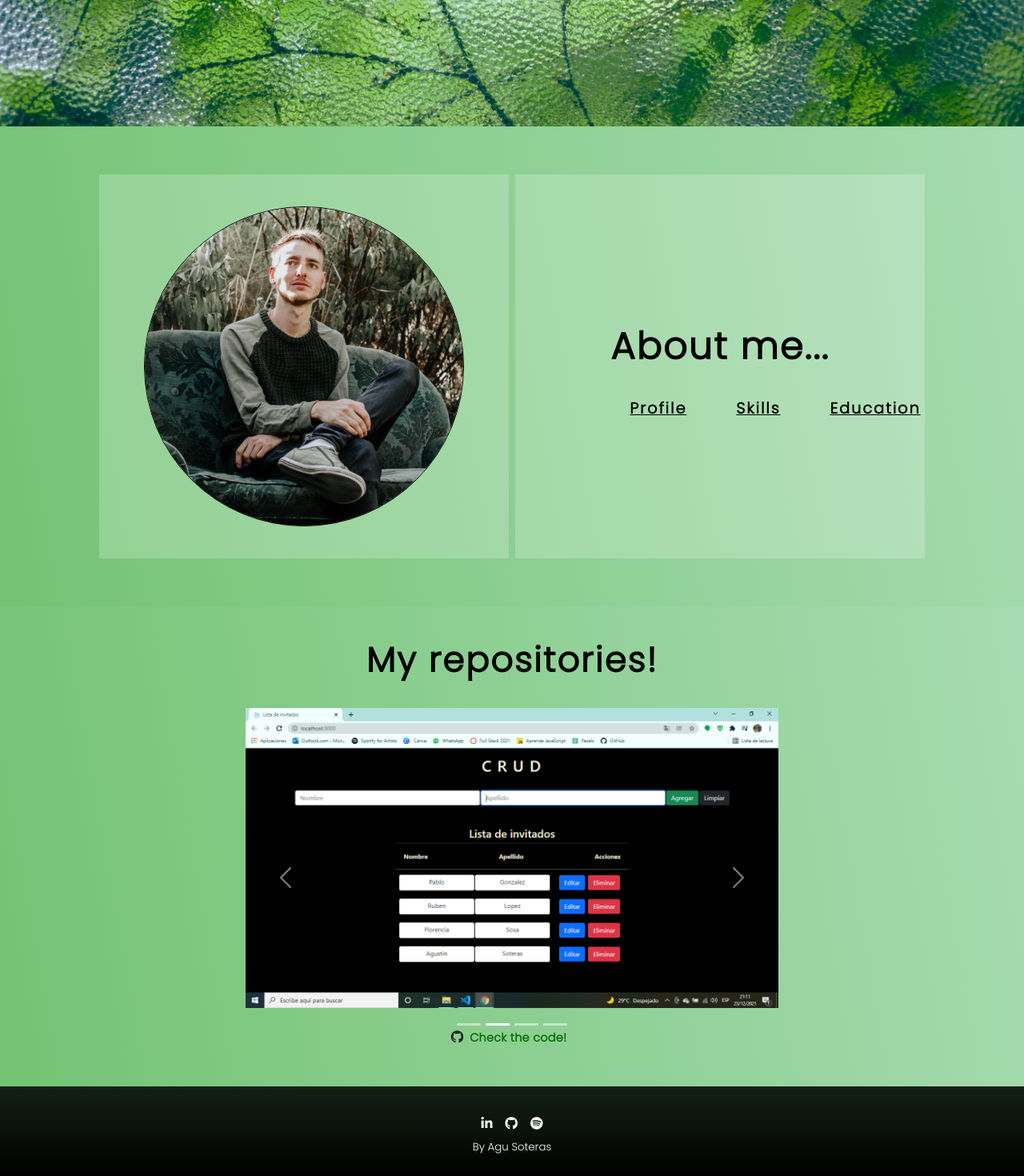
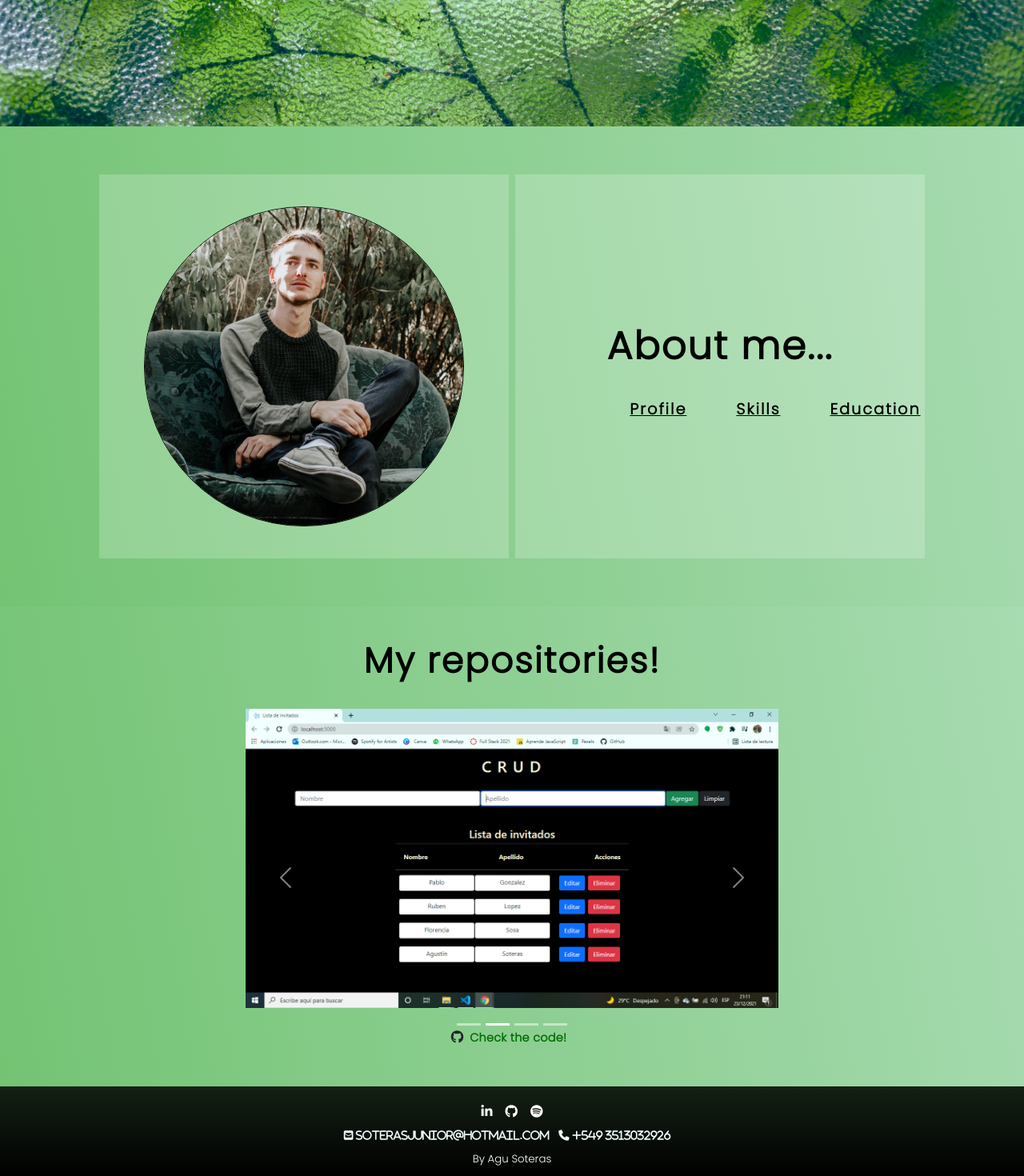
Before and after one commit to agusoteras/portfolio, a React (Create React App) app: page / in a window 1280 px wide. Shown: the part 442-1912 px from the top of the page at 80% size. Built offline with nearby package versions, Linux system fonts and the light colour scheme.

Commit message:
the last

```diff
--- a/public/index.html
+++ b/public/index.html
@@ -18,7 +18,7 @@
     />
     <link rel="apple-touch-icon" href="%PUBLIC_URL%/logo192.png" />
     <link rel="manifest" href="%PUBLIC_URL%/manifest.json" />
-    <title>Portfolio</title>
+    <title>Portfolio A.S.</title>
   </head>
   <body>
     <noscript>You need to enable JavaScript to run this app.</noscript>
--- a/src/components/footer/Footer.js
+++ b/src/components/footer/Footer.js
@@ -5,9 +5,13 @@ const Footer = () => {
     return (
         <div className='footer'>
             <div>
-            <a target="_blank" href="https://www.linkedin.com/in/agustinsoteras/" class="fab fa-linkedin-in"></a>
-            <a target="_blank" href='https://github.com/agusoteras' class="fab fa-github"></a>
-            <a target="_blank" href='https://open.spotify.com/artist/5hu3DKzTcKPOt7VyIQeMQv' class="fab fa-spotify"></a>
+                 <a target="_blank" href="https://www.linkedin.com/in/agustinsoteras/" class="fab fa-linkedin-in"></a>
+                 <a target="_blank" href='https://github.com/agusoteras' class="fab fa-github"></a>
+                 <a target="_blank" href='https://open.spotify.com/artist/5hu3DKzTcKPOt7VyIQeMQv' class="fab fa-spotify"></a>
+            </div>
+            <div className='contact'>
+                   <i class="fas fa-envelope-square"> soterasjunior@hotmail.com</i>
+                   <i class="fas fa-phone"> +549 3513032926</i>
             </div>
              <p>By Agu Soteras</p>
         </div>
--- a/src/components/footer/footer.css
+++ b/src/components/footer/footer.css
@@ -23,4 +23,17 @@
     font-family: 'Poppins', sans-serif;
     font-size: smaller;
     margin-top: 4px;
+    font-size: smaller;
 }
+.contact {
+    display: flex;
+    justify-content: center;
+    align-items: center;
+}
+.contact i {
+    color: azure;
+    margin-right: 12px;
+    margin-top: 8px;
+    margin-bottom: 8px;
+    font-size: smaller;
+}
--- a/src/components/header/Header.js
+++ b/src/components/header/Header.js
@@ -13,7 +13,7 @@ const Header = () => {
                         <a href='#portfolio'>Portfolio</a>
                     </li>
                     <li className='btn btn-dark'>
-                        <a target="_blank" href='https://github.com/agusoteras'>GitHub</a>
+                        <a target="_blank" href='https://github.com/agusoteras/portfolio'>GitHub</a>
                     </li>
                 </ul>
             </nav>
--- a/src/components/header/header.css
+++ b/src/components/header/header.css
@@ -58,10 +58,10 @@ a:hover {
     padding-bottom: 14px;
     margin: auto;
     animation-name: title;
-    animation-duration: 6s;
+    animation-duration: 7s;
 }
 @keyframes title {
-    0% {letter-spacing: -8px;}
+    0% {letter-spacing: -9px;}
     100% {letter-spacing: 2px;}
 }
 .titles h1:hover {
--- a/src/components/main/Main.js
+++ b/src/components/main/Main.js
@@ -22,8 +22,8 @@ const Main = () => {
                         <Switch>
                             <Route path="/profile">
                                 <div className='container profile'>
-                                    <p>Hola! mi nombre es Agu, soy un desarrollador Frontend de la ciudad de Cordoba, Argentina. Me especializo en la programacion con React.js tanto de aplicaciones como de sitios web y estoy en busca de experiencia profesional para desarrollar mi carrera en el mundo de la programación, espero que podamos trabajar juntos!  </p>
-                                    <a href='../../assets/curriculum.pdf' download="Curriculum.pdf" className='btn btn-dark'>Download CV</a>
+                                    <p>¡Hi! My name is Agu, I’m a Frontend developer from Córdoba, Argentina. I specialize in programming with React.js, both in applications and websites, so I’m looking for professional experience to develop my career in the programming world, I hope we could work together!  </p>
+                                    <a href={process.env.PUBLIC_URL + "/curriculum.pdf"} download="Curriculum.pdf" className='btn btn-dark'>Download CV</a>
                                 </div>
                             </Route>
 
--- a/src/components/main/main.css
+++ b/src/components/main/main.css
@@ -44,11 +44,11 @@
     padding-left: 0px;
     padding-right: 0px;
     letter-spacing: 2px;
-    font-size: 2.9rem;
+    font-size: 3rem;
 }
 .article h2 span:hover {
     color: green;
-    font-size: 3rem;
+    font-size: 3.2rem;
 }
 .article ul {
     display: flex;
@@ -89,7 +89,7 @@
     font-family: 'Poppins', sans-serif;
     letter-spacing: 1px;
     font-size: smaller;
-    margin-top: 3px;
+    margin-top: 1rem;
 }
 .icons {
     height: 90%;
--- a/src/components/section/section.css
+++ b/src/components/section/section.css
@@ -10,7 +10,7 @@
 }
 .section h2 {
         font-family: 'Poppins', sans-serif;
-        font-size: 270%;
+        font-size: 275%;
         font-weight: bolder;
         letter-spacing: 2px;
         padding: 0px;
```
Also changed, not shown: 1 other file (tests, documents, lock files or other folders).
